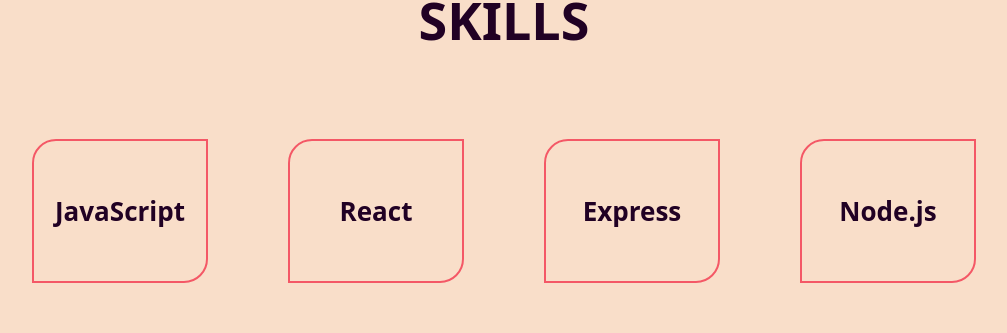
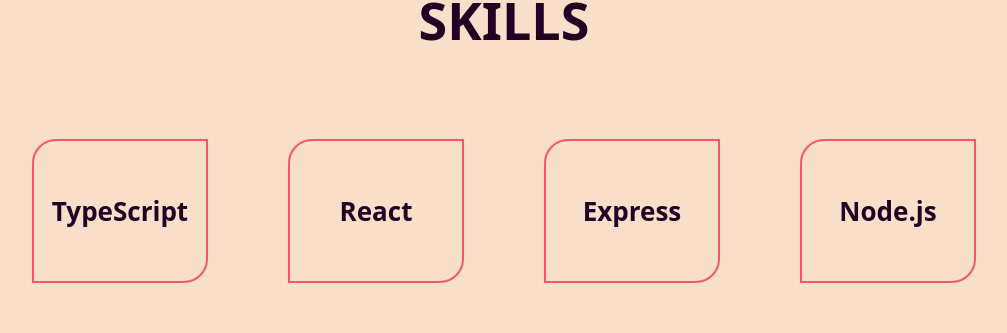
Before and after one commit to lexasv97/project5-portfolio, a React (Vite) app: page / in a window 1280 px wide. Shown: the part 1498-1831 px from the top of the page, without its empty margins (136-1143 px from the left). Built offline with nearby package versions, Linux system fonts and the light colour scheme.

Commit message:
6th commit

```diff
--- a/src/components/Skills.jsx
+++ b/src/components/Skills.jsx
@@ -6,7 +6,7 @@
     <div id="Skills" className="p-20 flex flex-col items-center justify-center">
         <h1 data-aos="fade-right" className="text-[52px] font-semibold mb-20 leading-normal uppercase text-purple">Skills</h1>
         <div className="grid lg:grid-cols-4 md:grid-cols-2 grid-cols-1 justify-around gap-20">
-            <h2 data-aos="fade-up" className="text-[26px] flex items-center justify-center font-semibold text-purple rounded-ss-3xl rounded-br-3xl h-36 w-44 border-2 border-pink b_glow">JavaScript</h2>
+            <h2 data-aos="fade-up" className="text-[26px] flex items-center justify-center font-semibold text-purple rounded-ss-3xl rounded-br-3xl h-36 w-44 border-2 border-pink b_glow">TypeScript</h2>
             <h2 data-aos="fade-down" className="text-[26px] flex items-center justify-center font-semibold text-purple rounded-ss-3xl rounded-br-3xl h-36 w-44 border-2 border-pink b_glow">React</h2>
             <h2 data-aos="fade-up" className="text-[26px] flex items-center justify-center font-semibold text-purple rounded-ss-3xl rounded-br-3xl h-36 w-44 border-2 border-pink b_glow">Express</h2>
             <h2 data-aos="fade-down" className="text-[26px] flex items-center justify-center font-semibold text-purple rounded-ss-3xl rounded-br-3xl h-36 w-44 border-2 border-pink b_glow">Node.js</h2>
--- a/tailwind.config.js
+++ b/tailwind.config.js
@@ -2,7 +2,7 @@
 export default {
   content: [
     "./index.html",
-    "./src/components/App.jsx",
+    "./src/App.jsx",
     "./src/components/About.jsx",
     "./src/components/Banner.jsx",
     "./src/components/Contacts.jsx",
```
